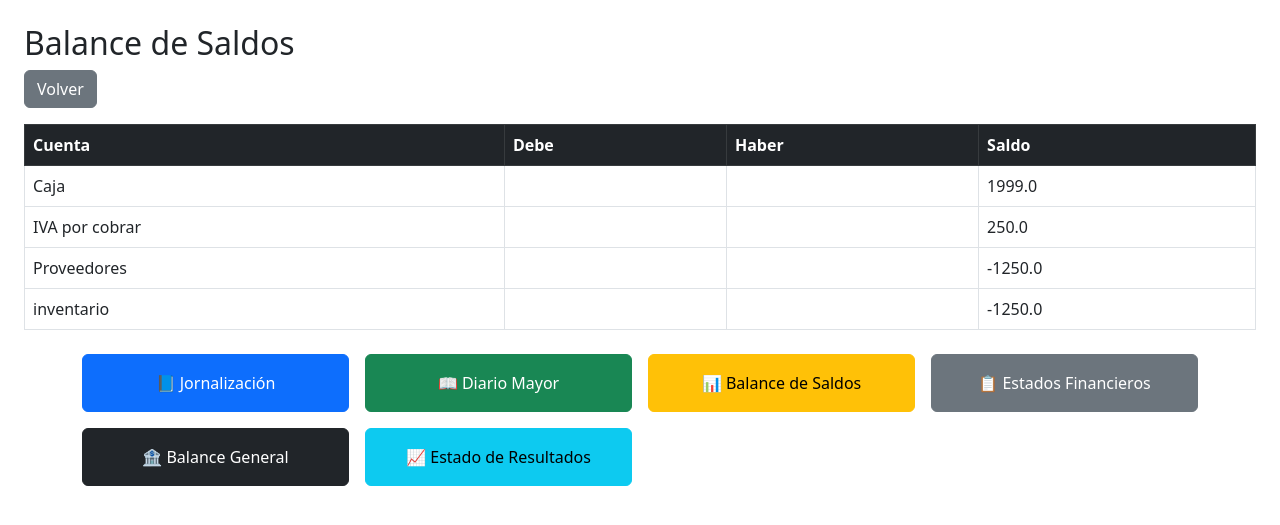
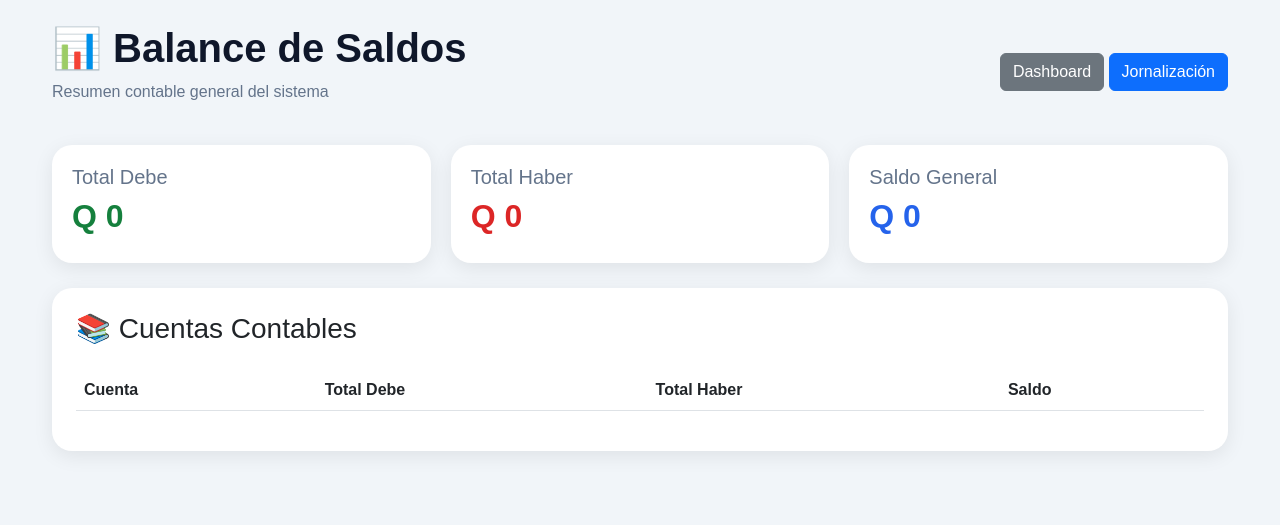
Before and after one commit to benysamayoa/sistema-contable-flask, a Flask app: page /balance_saldos in a window 1280 px wide. Shown: the top 525 px of the page. Run offline with Flask 3, Linux system fonts and the light colour scheme; data comes from the database, SQL or seed files in the repository; lists and menus that the app fills with data are empty.

Commit message:
Refactor balance_saldos.html with new styles and layout
Updated HTML structure and styles for balance report.

```diff
--- a/templates/balance_saldos.html
+++ b/templates/balance_saldos.html
@@ -1,94 +1,210 @@
 <!DOCTYPE html>
-<html>
+<html lang="es">
+
 <head>
+    <meta charset="UTF-8">
     <title>Balance de Saldos</title>
+
     <link href="https://cdn.jsdelivr.net/npm/bootstrap@5.3.0/dist/css/bootstrap.min.css" rel="stylesheet">
+
+    <style>
+
+        body{
+            background:#f1f5f9;
+            font-family:Arial, Helvetica, sans-serif;
+        }
+
+        .contenedor{
+            max-width:1200px;
+            margin:auto;
+        }
+
+        .card-balance{
+            border:none;
+            border-radius:20px;
+            box-shadow:0 5px 20px rgba(0,0,0,.08);
+            background:white;
+        }
+
+        .titulo{
+            font-weight:bold;
+            color:#0f172a;
+        }
+
+        .subtitulo{
+            color:#64748b;
+        }
+
+        thead{
+            background:#2563eb;
+            color:white;
+        }
+
+        .saldo-positivo{
+            color:#15803d;
+            font-weight:bold;
+        }
+
+        .saldo-negativo{
+            color:#dc2626;
+            font-weight:bold;
+        }
+
+        .topbar{
+            display:flex;
+            justify-content:space-between;
+            align-items:center;
+            margin-bottom:25px;
+        }
+
+        .resumen{
+            display:grid;
+            grid-template-columns:repeat(3,1fr);
+            gap:20px;
+            margin-bottom:25px;
+        }
+
+        .card-resumen{
+            background:white;
+            border-radius:20px;
+            padding:20px;
+            box-shadow:0 5px 20px rgba(0,0,0,.08);
+        }
+
+        .card-resumen h5{
+            color:#64748b;
+        }
+
+        .card-resumen h2{
+            font-weight:bold;
+        }
+
+        .debe{
+            color:#15803d;
+        }
+
+        .haber{
+            color:#dc2626;
+        }
+
+        .saldo{
+            color:#2563eb;
+        }
+
+    </style>
 </head>
 
-<body class="p-4">
+<body>
 
-<h2>Balance de Saldos</h2>
-<a href="/dashboard" class="btn btn-secondary mb-3">Volver</a>
+<div class="container py-4 contenedor">
 
-<div class="table-responsive">
-<table class="table table-bordered table-hover">
+    <!-- TOP -->
+    <div class="topbar">
 
-    <thead class="table-dark">
-        <tr>
-            <th>Cuenta</th>
-            <th>Debe</th>
-            <th>Haber</th>
-            <th>Saldo</th>
-        </tr>
-    </thead>
-
-    <tbody>
-        {% for item in balances %}
-        <tr>
-            <td>{{ item.cuenta }}</td>
-            <td>{{ item.debe }}</td>
-            <td>{{ item.haber }}</td>
-            <td>{{ item.saldo }}</td>
-        </tr>
-        {% endfor %}
-    </tbody>
-
-</table>
-
-<div class="container mt-4">
-
-    <div class="row g-3">
-
-        <!-- JORNALIZACION -->
-        <div class="col-md-3">
-            <a href="/jornalizacion" class="btn btn-primary w-100 p-3">
-                📘 Jornalización
-            </a>
+        <div>
+            <h1 class="titulo">📊 Balance de Saldos</h1>
+            <p class="subtitulo">Resumen contable general del sistema</p>
         </div>
 
-        <!-- DIARIO MAYOR -->
-        <div class="col-md-3">
-            <a href="/diario_mayor" class="btn btn-success w-100 p-3">
-                📖 Diario Mayor
+        <div>
+
+            <a href="/dashboard" class="btn btn-secondary">
+                Dashboard
             </a>
+
+            <a href="/jornalizacion" class="btn btn-primary">
+                Jornalización
+            </a>
+
         </div>
 
-        <!-- BALANCE DE SALDOS -->
-        <div class="col-md-3">
-            <a href="/balance_saldos" class="btn btn-warning w-100 p-3">
-                📊 Balance de Saldos
-            </a>
+    </div>
+
+    <!-- RESUMEN -->
+    <div class="resumen">
+
+        <div class="card-resumen">
+            <h5>Total Debe</h5>
+            <h2 class="debe">
+                Q {{ datos | sum(attribute='debe') | round(2) }}
+            </h2>
         </div>
 
-
-        <!-- ESTADOS FINANCIEROS -->
-        <div class="col-md-3">
-            <a href="/estados_financieros" class="btn btn-secondary w-100 p-3">
-                📋 Estados Financieros
-            </a>
+        <div class="card-resumen">
+            <h5>Total Haber</h5>
+            <h2 class="haber">
+                Q {{ datos | sum(attribute='haber') | round(2) }}
+            </h2>
         </div>
 
-         <!-- BALANCE GENERAL -->
-        <div class="col-md-3">
-            <a href="/balance_general" class="btn btn-dark w-100 p-3">
-                🏦 Balance General
-            </a>
+        <div class="card-resumen">
+            <h5>Saldo General</h5>
+            <h2 class="saldo">
+                Q {{
+                    (
+                        (datos | sum(attribute='debe'))
+                        -
+                        (datos | sum(attribute='haber'))
+                    ) | round(2)
+                }}
+            </h2>
         </div>
 
+    </div>
 
-        <!-- ESTADO RESULTADOS -->
-        <div class="col-md-3">
-            <a href="/estado_resultados" class="btn btn-info w-100 p-3">
-                📈 Estado de Resultados
-            </a>
+    <!-- TABLA -->
+    <div class="card-balance p-4">
+
+        <h3 class="mb-4">📚 Cuentas Contables</h3>
+
+        <div class="table-responsive">
+
+            <table class="table table-hover align-middle">
+
+                <thead>
+                    <tr>
+                        <th>Cuenta</th>
+                        <th>Total Debe</th>
+                        <th>Total Haber</th>
+                        <th>Saldo</th>
+                    </tr>
+                </thead>
+
+                <tbody>
+
+                    {% for fila in datos %}
+
+                    <tr>
+
+                        <td><strong>{{ fila.cuenta }}</strong></td>
+
+                        <td class="text-success">Q {{ fila.debe }}</td>
+
+                        <td class="text-danger">Q {{ fila.haber }}</td>
+
+                        <td>
+
+                            {% if fila.saldo >= 0 %}
+                                <span class="saldo-positivo">Q {{ fila.saldo }}</span>
+                            {% else %}
+                                <span class="saldo-negativo">Q {{ fila.saldo }}</span>
+                            {% endif %}
+
+                        </td>
+
+                    </tr>
+
+                    {% endfor %}
+
+                </tbody>
+
+            </table>
+
         </div>
-
-
 
     </div>
 
 </div>
 
-
 </body>
 </html>
```
